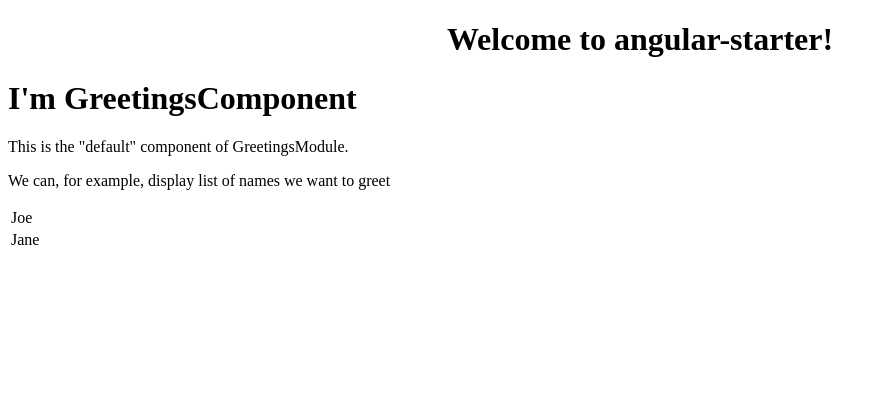
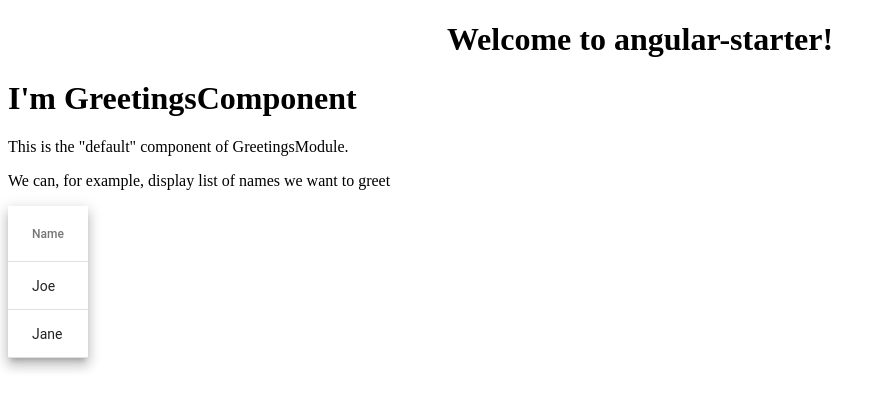
Before and after one commit to jesperh/AngularStarter, an Angular app: page /greetings in a window 1280 px wide. Shown: the top 410 px of the page, without its empty margins (0-893 px from the left). Built offline with nearby package versions, Linux system fonts and the light colour scheme.

Commit message:
Add Greeter component and default Material theme.

```diff
--- /dev/null
+++ b/src/app/greetings/greeter/greeter.component.html
@@ -0,0 +1 @@
+<h2>{{greeting}}</h2>
--- /dev/null
+++ b/src/app/greetings/greeter/greeter.component.ts
@@ -0,0 +1,30 @@
+import { Component, OnInit } from '@angular/core';
+import { ActivatedRoute } from '@angular/router';
+import { Location } from '@angular/common';
+
+
+@Component({
+  selector: 'app-greeter',
+  templateUrl: './greeter.component.html',
+  styleUrls: ['./greeter.component.css']
+})
+export class GreeterComponent implements OnInit {
+
+  public greeting = '';
+
+  constructor(
+    private route: ActivatedRoute,
+    private location: Location) {
+  }
+
+  ngOnInit() {
+    this.route.params.subscribe(params => {
+      const name = params['name'];
+      this.greet(name);
+    });
+  }
+
+  private greet(name: string) {
+    this.greeting = `Greetings ${name}`;
+  }
+}
--- a/src/app/greetings/greetings.component.html
+++ b/src/app/greetings/greetings.component.html
@@ -2,8 +2,17 @@
 <p>This is the "default" component of GreetingsModule.</p>
 <p>We can, for example, display list of names we want to greet</p>
 
-<table>
-  <tr *ngFor="let person of people">
-    <td>{{person.name}}</td>
-  </tr>
+<table mat-table [dataSource]="dataSource" class="mat-elevation-z8">
+
+  <!--- Note that these columns can be defined in any order.
+        The actual rendered columns are set as a property on the row definition" -->
+
+  <!-- Name Column -->
+  <ng-container matColumnDef="name">
+    <th mat-header-cell *matHeaderCellDef> Name </th>
+    <td mat-cell *matCellDef="let person"> {{person.name}} </td>
+  </ng-container>
+
+  <tr mat-header-row *matHeaderRowDef="displayedColumns"></tr>
+  <tr mat-row *matRowDef="let row; columns: displayedColumns;"></tr>
 </table>
--- a/src/app/greetings/greetings.component.ts
+++ b/src/app/greetings/greetings.component.ts
@@ -1,5 +1,7 @@
 import { Component, OnInit } from '@angular/core';
 import { Person } from '../shared/person';
+
+const PEOPLE = [new Person('Joe'), new Person('Jane')];
 
 @Component({
   selector: 'app-greetings',
@@ -8,7 +10,8 @@ import { Person } from '../shared/person';
 })
 export class GreetingsComponent implements OnInit {
 
-  public people = [new Person('Joe'), new Person('Jane')];
+  public displayedColumns: string[] = ['name'];
+  public dataSource = PEOPLE;
 
   constructor() {
    }
--- a/src/app/greetings/greetings.module.ts
+++ b/src/app/greetings/greetings.module.ts
@@ -2,12 +2,13 @@ import { NgModule } from '@angular/core';
 import { GreetingsRoutingModule } from './greetings-routing.module';
 import { GreetingsComponent } from './greetings.component';
 import { SharedModule } from '../shared/shared.module';
+import { GreeterComponent } from './greeter/greeter.component';
 
 @NgModule({
   imports: [
     GreetingsRoutingModule,
     SharedModule
   ],
-  declarations: [GreetingsComponent]
+  declarations: [GreetingsComponent, GreeterComponent]
 })
 export class GreetingsModule { }
--- a/src/styles.css
+++ b/src/styles.css
@@ -1 +1,2 @@
 /* You can add global styles to this file, and also import other style files */
+@import "~@angular/material/prebuilt-themes/indigo-pink.css";
```
Also changed, not shown: src/app/greetings/greetings-routing.module.ts (+6 -1 lines), src/app/greetings/greeter/greeter.component.css (added), 1 other file (tests, documents, lock files or other folders).
